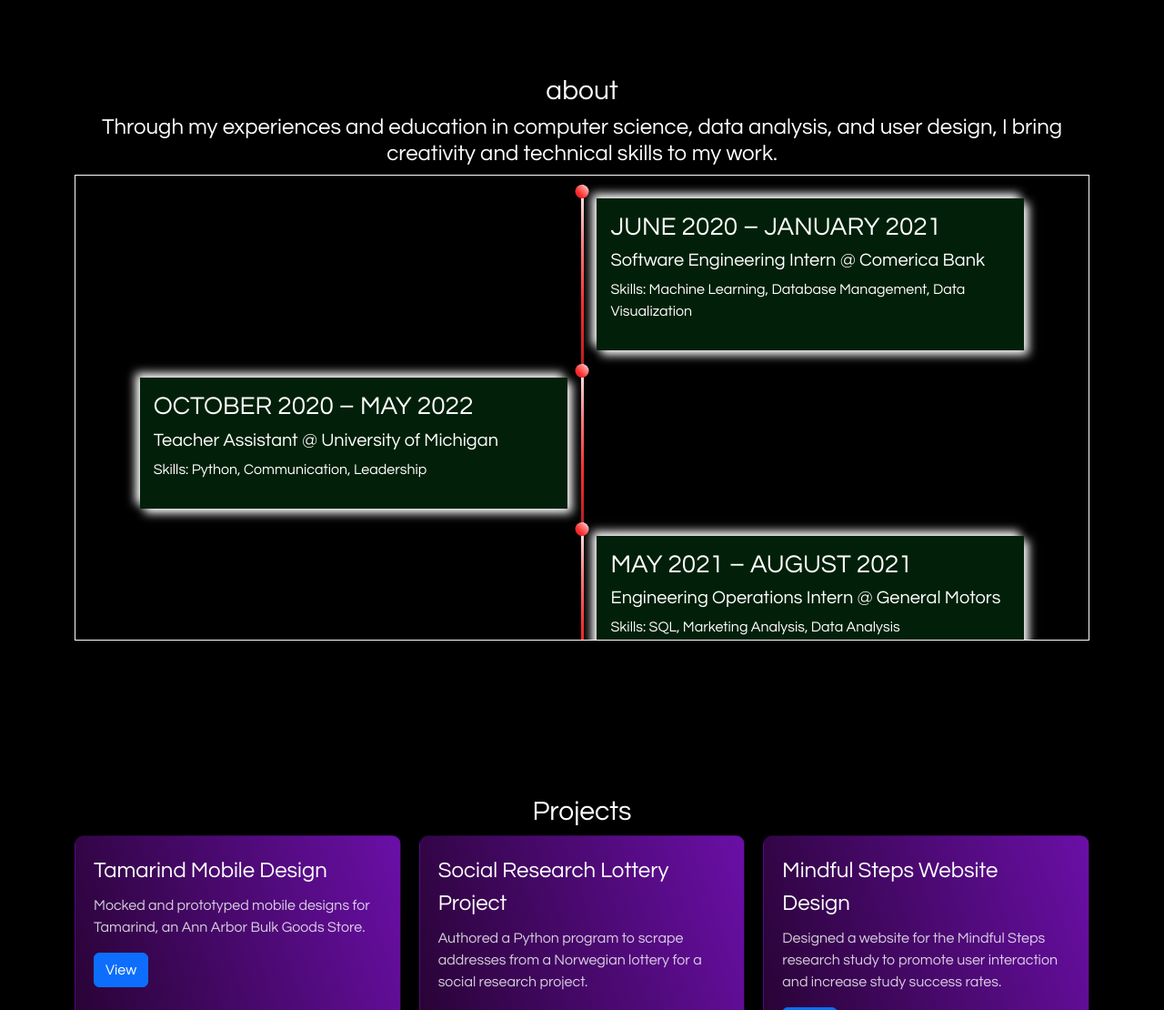
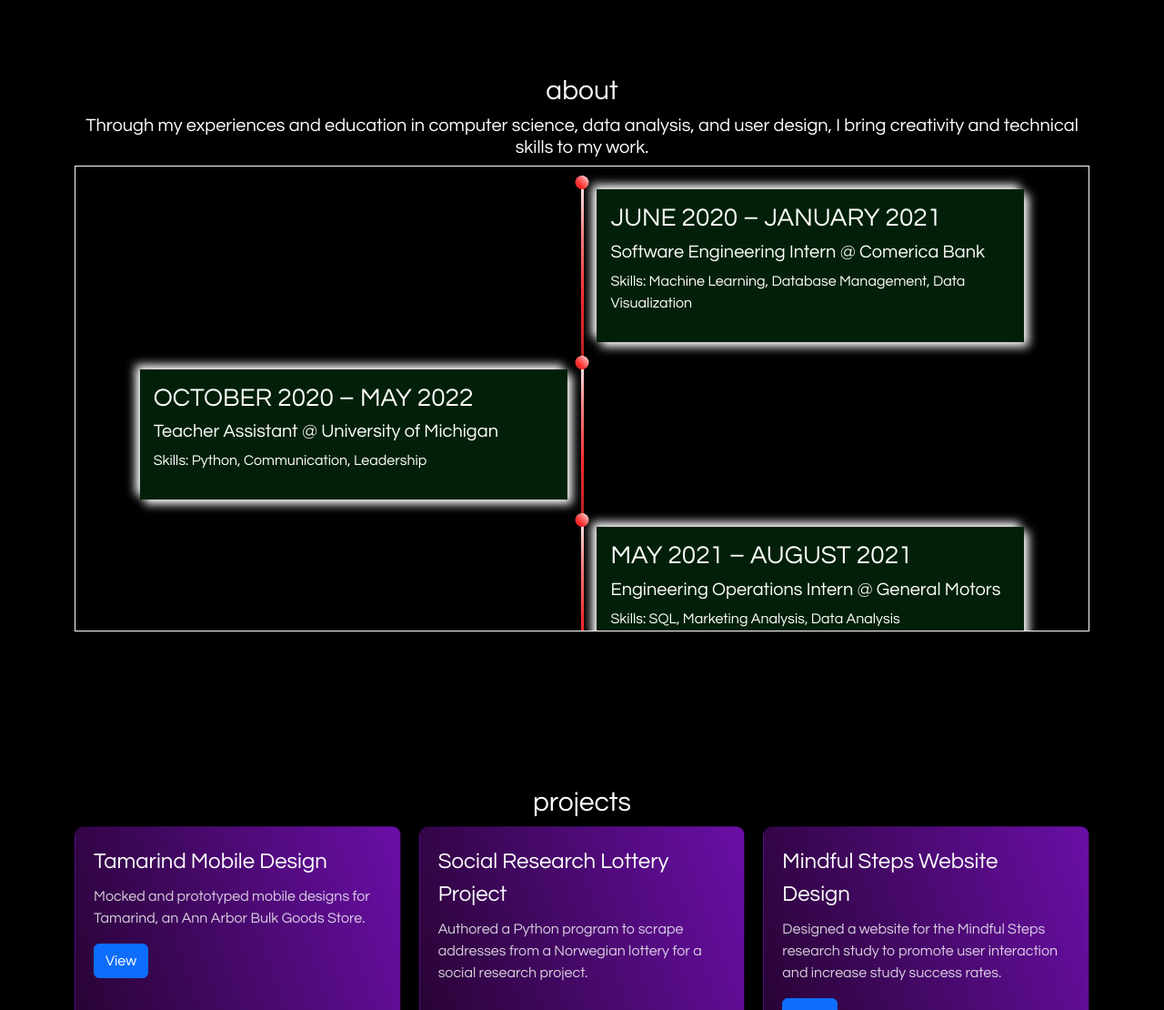
Before and after one commit to a-vento/vento_portfolio, a plain HTML site: page index.html in a window 1280 px wide. Shown: the part 780-1890 px from the top of the page at 91% size. Drawn offline with nearby package versions, Linux system fonts and the light colour scheme.

Commit message:
spell check

```diff
--- a/css/style.css
+++ b/css/style.css
@@ -53,6 +53,9 @@ body {
 
 h1, h4 {
     text-align: center;
+}
+h4 {
+    font-size: 20px;
 }
 
 h2 {
--- a/index.html
+++ b/index.html
@@ -140,7 +140,7 @@
 
         <section class="projects" id="projects">
             <div class="container mt-5 pt-5">
-                <h1 class="text-center" id="about-text">Projects</h1>
+                <h1 class="text-center" id="about-text">projects</h1>
                 <div class="gradient-cards">
                     <div class="card">
                         <div>
```
